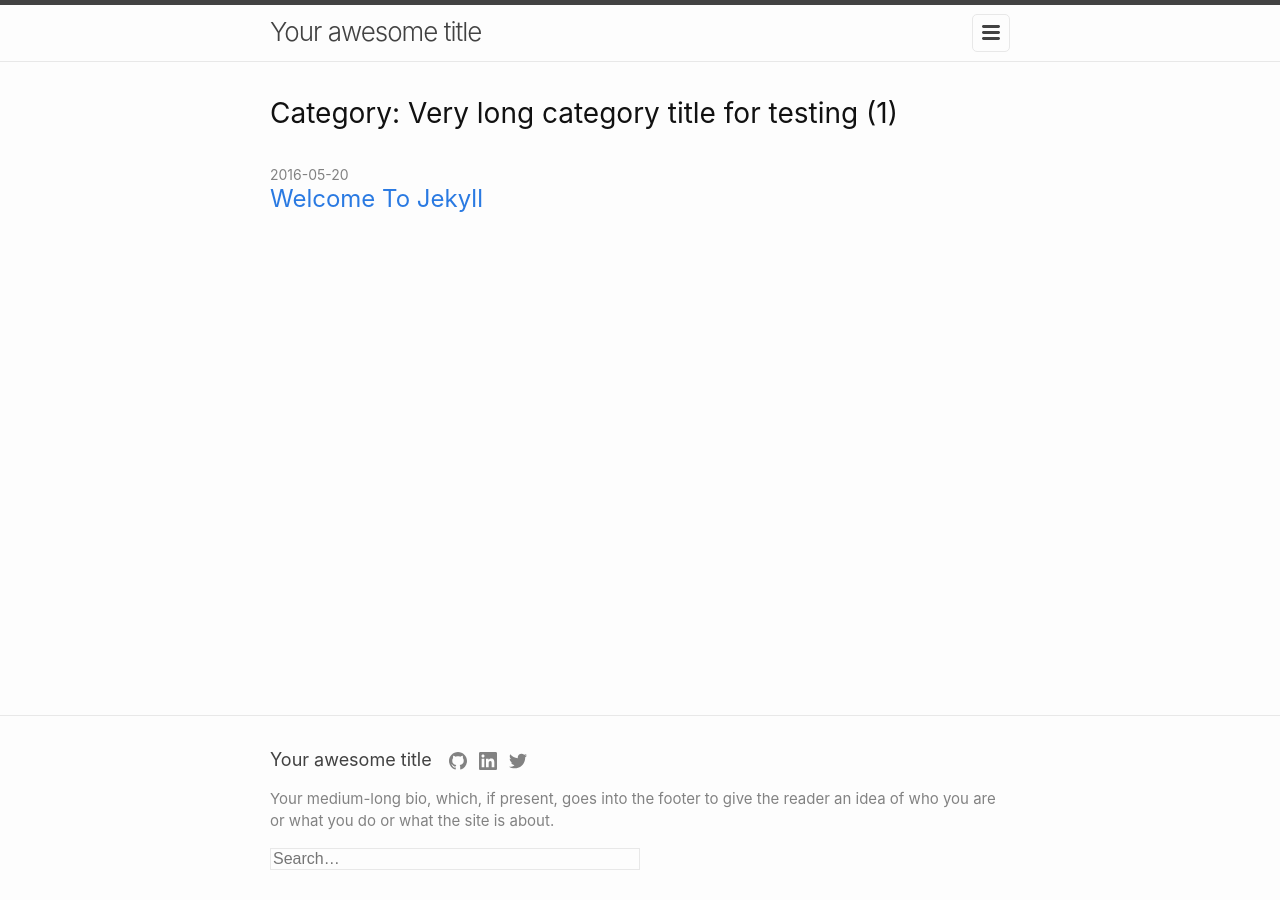
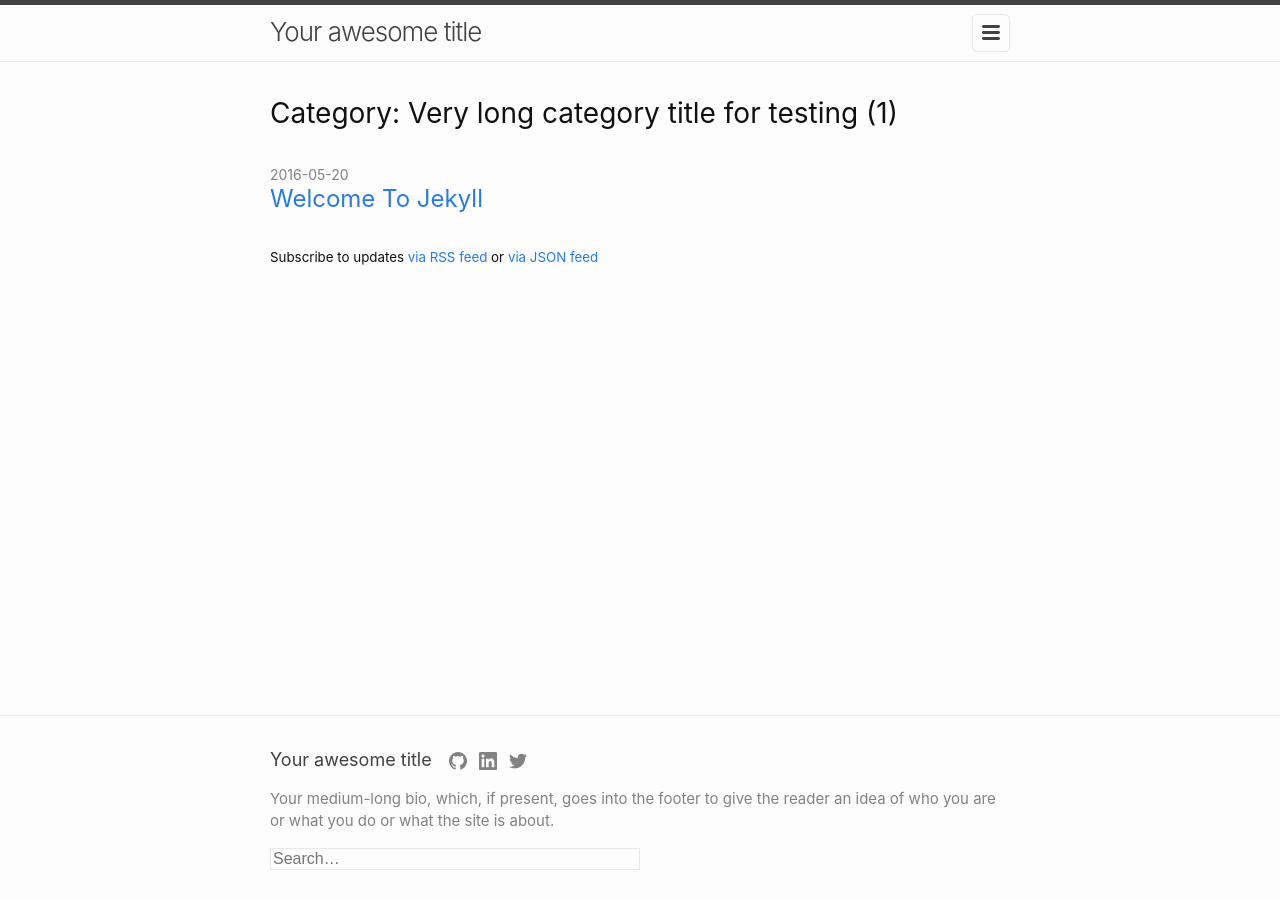
Before and after one commit to michaelnordmeyer/jekyll-theme-mnc, a Jekyll site: the page built from category/very-long-category-title-for-testing.md, in a window 1280 px wide. Built offline with Jekyll 4.4.1, drawn with Linux system fonts in a browser that asks for light colours.

Commit message:
Moves feed subscription to include

```diff
--- /dev/null
+++ b/_includes/feed-subscription.html
@@ -0,0 +1 @@
+<p><small>Subscribe to updates <a href="{{ '/feed.xml' | relative_url }}" rel="alternate">via RSS feed</a> or <a href="{{ '/feed.json' | relative_url }}" rel="alternate">via JSON feed</a></small></p>
--- a/_layouts/category.html
+++ b/_layouts/category.html
@@ -11,6 +11,8 @@ layout: default
         {%- for post in site.categories[title] %}
         {% include post-list.html %}
         {%- endfor %}
+
+      {% include feed-subscription.html %}
       {%- endif %}
     </div>
   </main>
--- a/_layouts/home.html
+++ b/_layouts/home.html
@@ -24,7 +24,7 @@ layout: default
       {% include post-list.html %}
         {%- endfor %}
 
-      <p><small>Subscribe to updates <a href="{{ '/feed.xml' | relative_url }}" rel="alternate">via RSS feed</a> or <a href="{{ '/feed.json' | relative_url }}" rel="alternate">via JSON feed</a></small></p>
+      {% include feed-subscription.html %}
       {%- endif %}
     </div>
   </main>
--- a/_layouts/post.html
+++ b/_layouts/post.html
@@ -28,9 +28,11 @@ layout: default
           <dt>Reading time</dt><dd>{{ minutes }} minute{%- if minutes > 1 -%}s{%- endif %}</dd>
         </dl>
       </header>
+
       <div itemprop="articleBody">
         {{ content }}
       </div>
-      <p><small>Subscribe to updates <a href="{{ '/feed.xml' | relative_url }}" rel="alternate">via RSS feed</a> or <a href="{{ '/feed.json' | relative_url }}" rel="alternate">via JSON feed</a></small></p>
+
+      {% include feed-subscription.html %}
     </article>
   </main>
```
